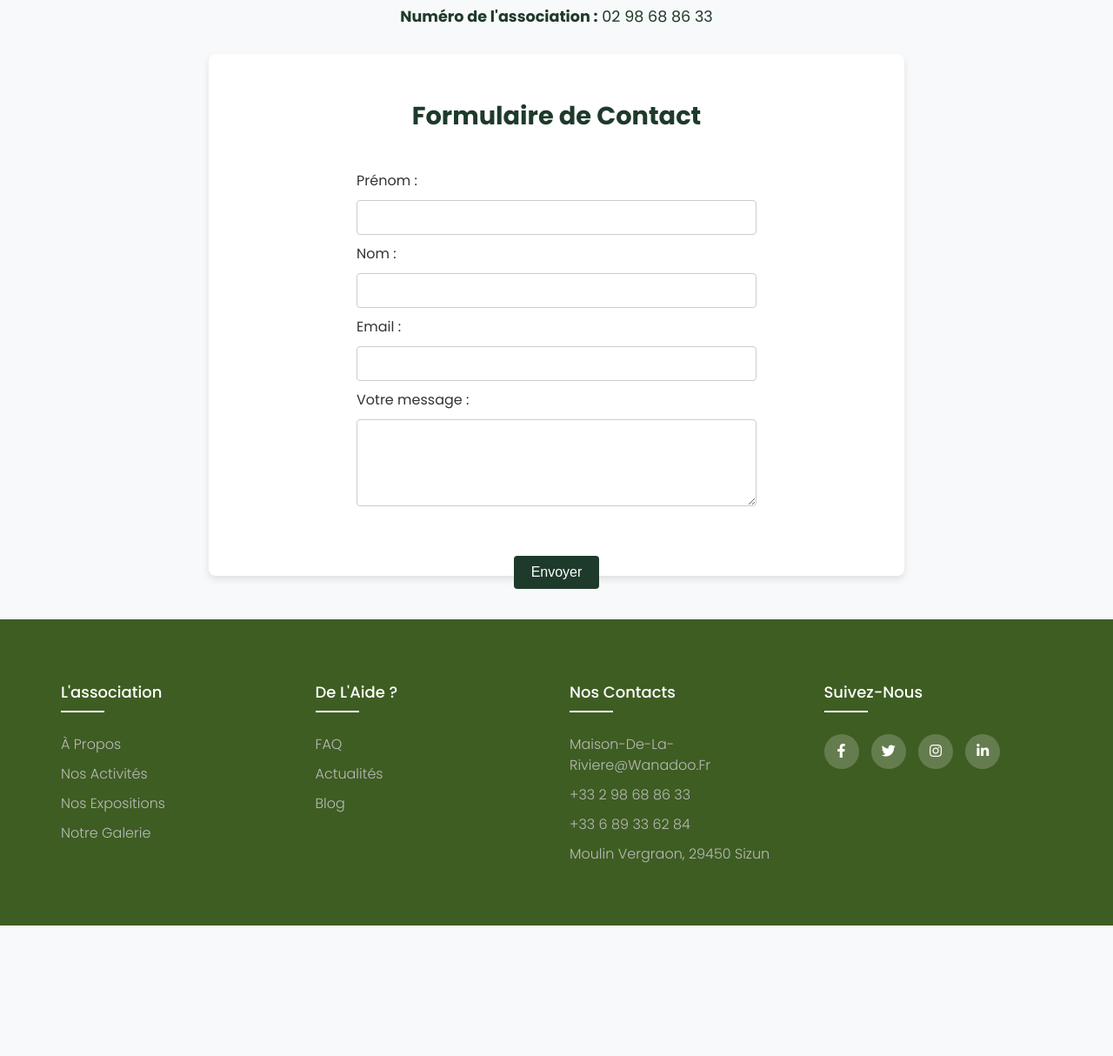
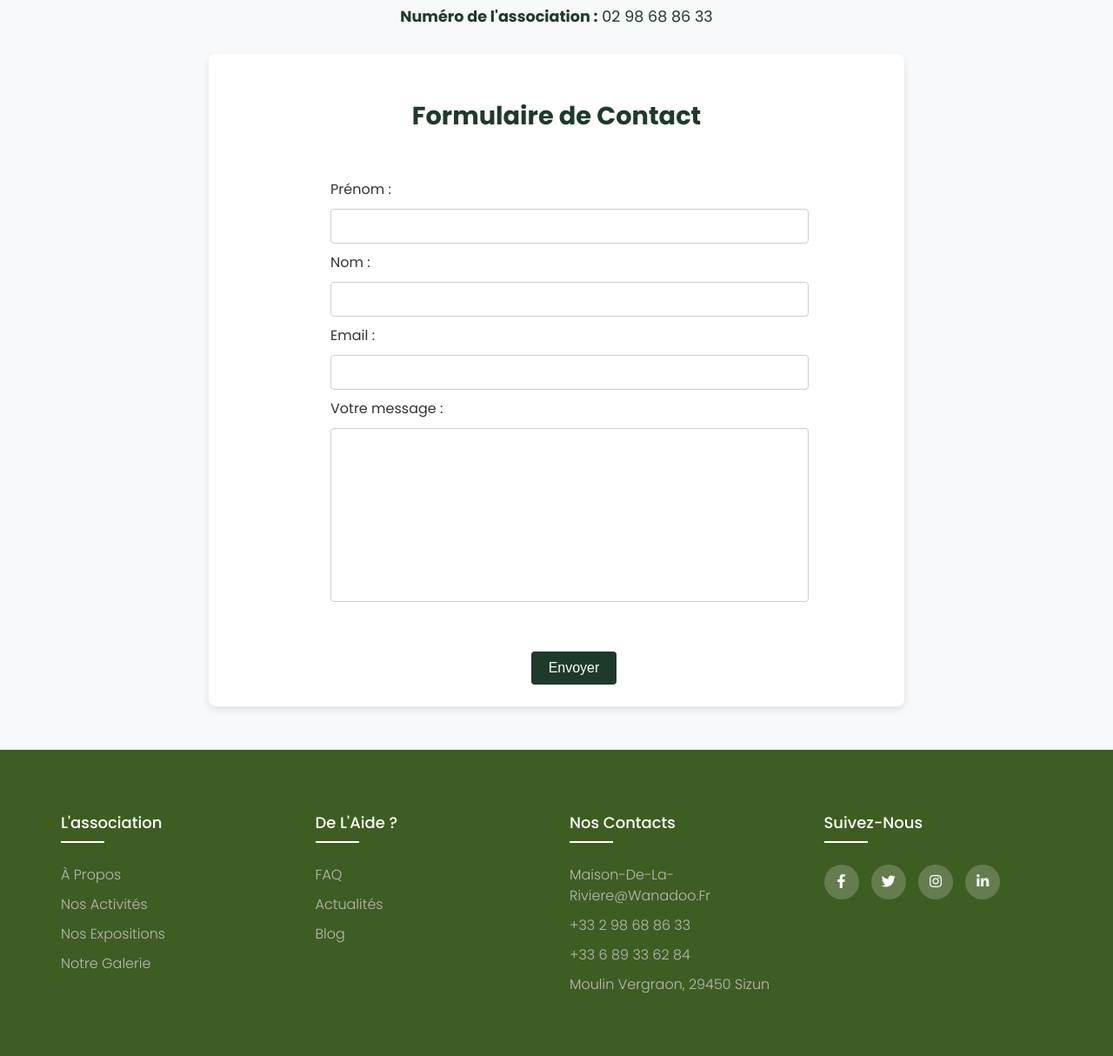
Before and after one commit to ErwannCodes/Commande_Entreprise_3, a PHP site: page /pages/contact.php in a window 1280 px wide. Shown: the part 373-1587 px from the top of the page at 87% size. Before the commit the page ends 1437 px from the top, so only its background shows below. Run offline with PHP 8.4, Linux system fonts and the light colour scheme; some web fonts are replaced.

Commit message:
Finition contact

```diff
--- a/css/contact.css
+++ b/css/contact.css
@@ -25,7 +25,7 @@ body {
 .hero-section {
     padding: 50px 20px;
     max-width: 800px;
-    height: 600px;
+    height: 750px;
     margin: 0 auto;
     margin-bottom: 50px;
     text-align: center;
@@ -67,11 +67,9 @@ body {
 
 textarea {
     width: 100%;
-    max-width: 100%;
+    height: 200px;
     box-sizing: border-box;
-    resize: vertical;
-    max-height: 180px;
-    min-height: 100px;
+    resize: none;
 }
 
 form {
@@ -79,8 +77,8 @@ form {
     flex-direction: column;
     align-items: stretch;
     padding: 20px;
-    margin: 0 auto;
-    max-width: 500px;
+    margin: 30px 30px 30px 100px;
+    max-width: 600px;
     box-sizing: border-box;
     overflow: hidden;
 }
@@ -120,6 +118,7 @@ button.btn-primary:hover {
 .field_div {
     margin-bottom: 20px;
     text-align: left;
+    width: 550px;
 }
 
 .button_div {
--- a/css/style.css
+++ b/css/style.css
@@ -136,6 +136,7 @@ body {
     height: 75vh;
     position: relative;
     }
+
     .hero-container {
     height: 100%;
     display: flex;
--- a/pages/contact.php
+++ b/pages/contact.php
@@ -24,7 +24,6 @@ if (empty($_SESSION["csrf_token_contact"])) {
     <meta name="viewport" content="width=device-width, initial-scale=1.0">
     <link rel="stylesheet" href="/css/contact.css">
     <link rel="stylesheet" href="/css/header.css">
-    <link rel="stylesheet" href="/css/style.css">
     <link rel="stylesheet" href="/css/footer.css">
         <!-- External Fonts and Icons -->
     <link rel="preconnect" href="https://fonts.googleapis.com">
--- a/pages/submit-support.php
+++ b/pages/submit-support.php
@@ -141,11 +141,11 @@ if(!empty($errors)){
     header("Location: support.php");                // Recharge la même page
     exit;
 } else {
-    $currentDateTime = date('Y-m-d H:i:s');
+    $currentDateTime = date('d F Y à H:i');
 
     require_once '../vendor/autoload.php';
-    $emetteur = require 'email/mail_du_support.php';     // Mail du support
-    $password = require 'email/mdp_support.php';         // Mdp du mail du support
+    $emetteur = require 'email/mailsupport.php';
+    $password = require 'email/mdpsupport.php';
     $destinataires = require 'email/destinataires.php';  // Mail des modérateurs susceptibles de répondre au mail
 
     $transport = (new Swift_SmtpTransport('z.imt.fr', 587))  // Création de l'instance SMTP
```
Also changed, not shown: pages/submit-contact.php (+6 -5 lines).
